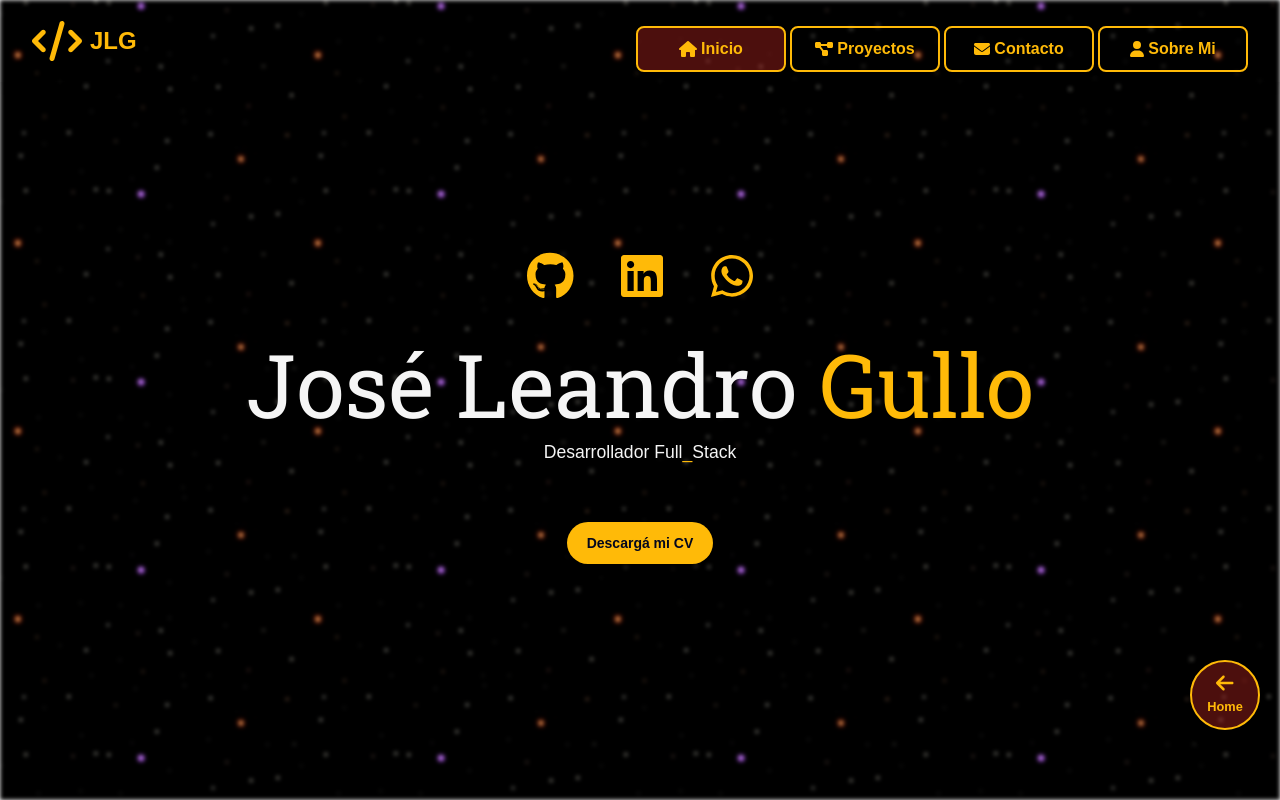
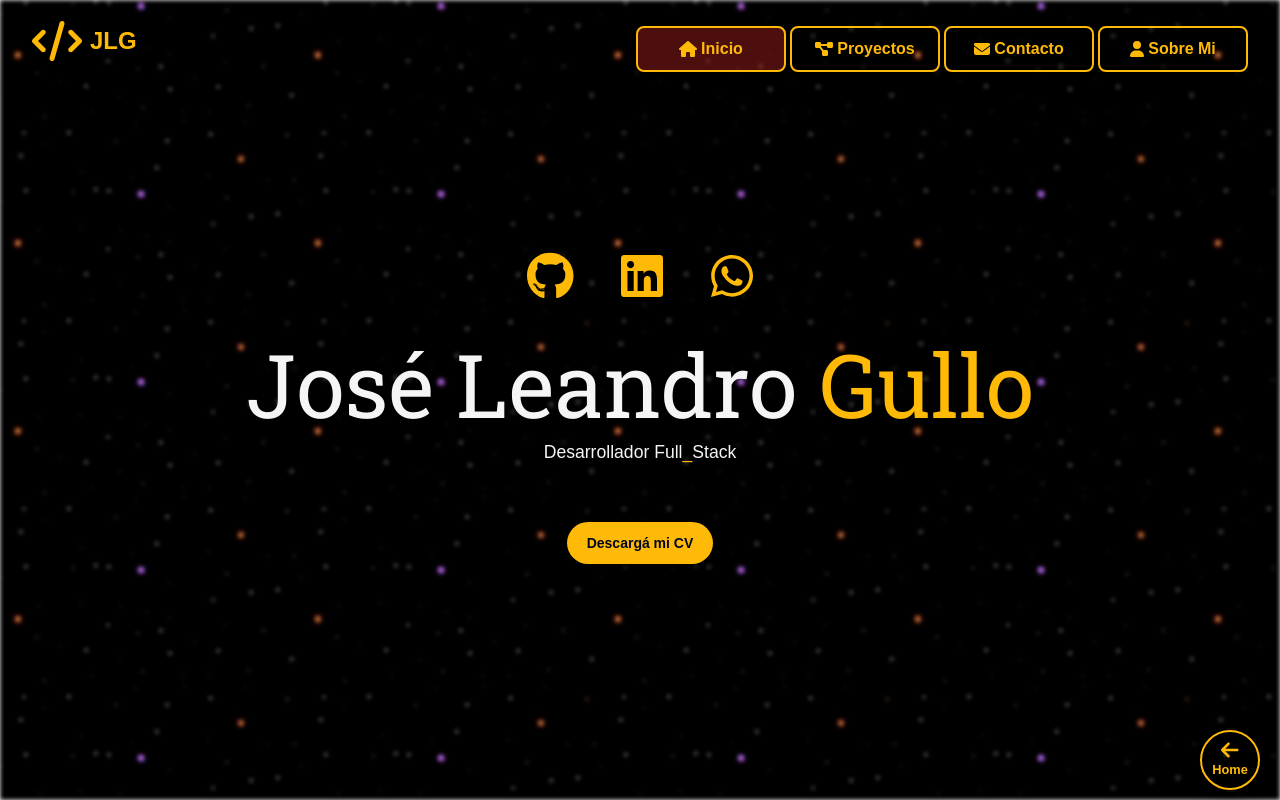
Before and after one commit to gullojoseleandro/Portfolio_V4, a React (Create React App) app: page /PortfolioPage in a window 1280 px wide. Built offline with nearby package versions, Linux system fonts and the light colour scheme.

Commit message:
update: ReturnToHomeButton

```diff
--- a/src/Components/Buttons/jsx/ReturnToHomeButton.css
+++ b/src/Components/Buttons/jsx/ReturnToHomeButton.css
@@ -1,12 +1,11 @@
 .return-home-button {
     position: fixed;
-    bottom: 70px;
+    bottom: 10px;
+    border: 2px solid #FFBA08;
+    border-radius: 50%;
     right: 20px;
-    width: 70px;
-    height: 70px;
-    border-radius: 50%;
-    border: #FFBA08 solid 2px;
-    background: rgba(190, 38, 33, 0.4);
+    width: 60px;
+    height: 60px;
     box-shadow: 0px 6px 15px rgba(0, 0, 0, 0.3);
     display: flex;
     flex-direction: column;
@@ -19,18 +18,12 @@
 }
 
 .return-home-button.hovered {
-    transform: scale(1.2);
+    transform: scale(1.3);
     box-shadow: 0px 8px 20px rgba(0, 0, 0, 0.5);
-}
-
-.icon {
-    color: black;
-    margin-bottom: 4px;
 }
 
 .label {
     font-size: 0.8rem;
-    color: black;
     margin: 0;
     padding: 0;
     font-weight: bold;
--- a/src/Components/Buttons/jsx/ReturnToHomeButton.jsx
+++ b/src/Components/Buttons/jsx/ReturnToHomeButton.jsx
@@ -25,7 +25,6 @@ const ReturnToHomeButton = () => {
             <FontAwesomeIcon
                 icon={faArrowLeft}
                 size="lg"
-                className="icon"
                 style={{ color: "#FFBA08" }}
             />
             <p
```
